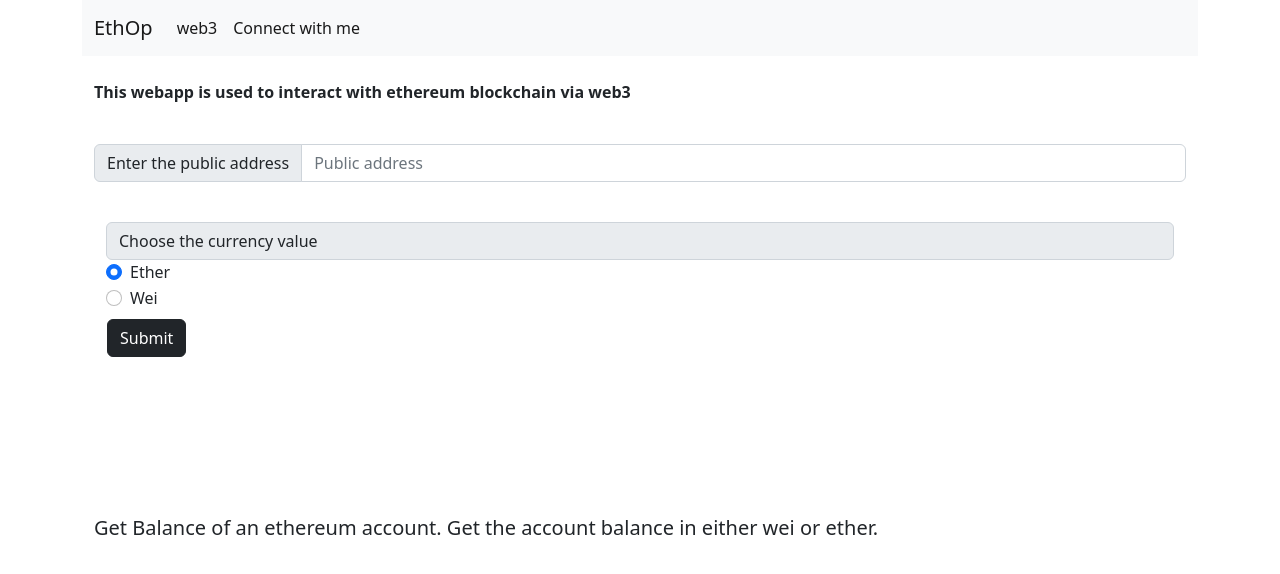
After one commit to dhananjaypai08/EthOp, a Django app: page /checkbalance in a window 1280 px wide. The commit adds this page. Shown: the top 574 px of the page. Run offline with Django 4.2, Linux system fonts and the light colour scheme.

Commit message:
checkbalance

```diff
--- a/ethapp/urls.py
+++ b/ethapp/urls.py
@@ -5,4 +5,5 @@ from ethapp import views
 urlpatterns = [
     path('', views.home, name='home'),
     path('blocklookup', views.blocklookup, name='blocklookup'),
+    path('checkbalance', views.getBalance, name='getBalance'),
 ]
--- a/ethapp/views.py
+++ b/ethapp/views.py
@@ -3,9 +3,9 @@ from django.shortcuts import render
 import eth_tester
 from web3 import Web3
 import json
+from decouple import config
 
-
-web3 = Web3(Web3.HTTPProvider('https://mainnet.infura.io/v3/17f47a2bd9d44d81b5c002e6b6fbb045'))
+web3 = Web3(Web3.HTTPProvider(f'https://mainnet.infura.io/v3/{str(config("NODEKEY"))}'))
 # Create your views here.
 
 
@@ -61,3 +61,21 @@ def blocklookup(request):
         print(msg)
 
     return render(request, 'lookup.html',msg)
+
+def getBalance(request):
+    """ find the amount of ether owned by an account."""
+    msg = {}
+    msg['signal'] = -1
+    if request.method=='POST':
+        address = request.POST.get('publicaddress')
+        ans = request.POST.get('exampleRadios')
+        try:
+            balance = web3.eth.get_balance(address)
+            if ans=='eth':
+                balance = web3.fromWei(balance, 'ether')
+            msg['signal'] = 1
+            msg['balance'] = balance
+        except:
+            msg['signal'] = 0
+            msg['msg'] = "PUBLIC ADDRESS NOT FOUND"
+    return render(request, 'checkbalance.html',msg)
--- a/ethproject/settings.py
+++ b/ethproject/settings.py
@@ -38,6 +38,8 @@ INSTALLED_APPS = [
     'django.contrib.sessions',
     'django.contrib.messages',
     'django.contrib.staticfiles',
+    'ethapp',
+    'rest_framework',
 ]
 
 MIDDLEWARE = [
--- a/ethproject/urls.py
+++ b/ethproject/urls.py
@@ -15,8 +15,9 @@ Including another URLconf
 """
 from django.contrib import admin
 from django.urls import path, include
+import rest_framework
 
 urlpatterns = [
     path('admin/', admin.site.urls),
-    path('', include('ethapp.urls'))
+    path('', include('ethapp.urls')),
 ]
--- /dev/null
+++ b/templates/checkbalance.html
@@ -0,0 +1,99 @@
+<!doctype html>
+<html lang="en">
+  <head>
+    <meta charset="utf-8">
+    <meta name="viewport" content="width=device-width, initial-scale=1">
+    <title>Get Balance</title>
+    <link href="https://cdn.jsdelivr.net/npm/bootstrap@5.2.0-beta1/dist/css/bootstrap.min.css" rel="stylesheet" integrity="sha384-0evHe/X+R7YkIZDRvuzKMRqM+OrBnVFBL6DOitfPri4tjfHxaWutUpFmBp4vmVor" crossorigin="anonymous">
+  </head>
+  <body>
+    <div class="container">
+        <nav class="navbar navbar-expand-lg bg-light">
+            <div class="container-fluid">
+              <a class="navbar-brand" href="/">EthOp</a>
+
+              <div class="collapse navbar-collapse" id="navbarSupportedContent">
+                <ul class="navbar-nav me-auto mb-2 mb-lg-0">
+                  <li class="nav-item">
+                    <a class="nav-link active" aria-current="page" href="https://pypi.org/project/web3/">web3</a>
+                  </li>
+                  <li class="nav-item">
+                    <a class="nav-link active" href="https://www.linkedin.com/in/dhananjay-pai">Connect with me</a>
+                  </li>
+                </ul>
+              </div>
+            </div>
+          </nav>
+         <br>
+         <div class="container">
+         <p class="fw-semibold">This webapp is used to interact with ethereum blockchain via web3</p>
+         </div>
+
+        <br>
+
+
+         <div class="container">
+            <div class="container">
+                {% if signal == 1%}
+                <svg xmlns="http://www.w3.org/2000/svg" style="display: none;">
+                    <symbol id="info-fill" fill="currentColor" viewBox="0 0 16 16">
+                      <path d="M8 16A8 8 0 1 0 8 0a8 8 0 0 0 0 16zm.93-9.412-1 4.705c-.07.34.029.533.304.533.194 0 .487-.07.686-.246l-.088.416c-.287.346-.92.598-1.465.598-.703 0-1.002-.422-.808-1.319l.738-3.468c.064-.293.006-.399-.287-.47l-.451-.081.082-.381 2.29-.287zM8 5.5a1 1 0 1 1 0-2 1 1 0 0 1 0 2z"/>
+                    </symbol>
+                  </svg>
+                  <div class="alert alert-success d-flex align-items-center" role="success">
+                    <svg class="bi flex-shrink-0 me-2" width="24" height="24" role="img" aria-label="Success:"><use xlink:href="#info-fill"/></svg>
+                    <div>
+                      Data generated successfully!
+                    </div>
+                  </div>
+                  <p>The account balance for the mentioned account is <mark>{{balance}}</mark> .</p>
+                {% elif signal == 0 %}
+                <div class="alert alert-danger" role="alert">
+                    {{msg}}
+                    <p>Please Enter the correct public address.</p>
+                  </div>
+
+                {% endif %}
+            </div>
+             <form method="POST" action="/checkbalance">  {% csrf_token %}
+                <div class="input-group mb-3">
+                    <span class="input-group-text" id="basic-addon2">Enter the public address</span>
+                    <input name="publicaddress" type="text" class="form-control" placeholder="Public address" aria-label="Block address" aria-describedby="basic-addon2" required=True>
+                  </div>
+                <br>
+                  <div class="container">
+                <span class="input-group-text" id="basic-addon2">Choose the currency value</span>
+                <div class="form-check">
+                    <input class="form-check-input" type="radio" name="exampleRadios" id="exampleRadios1" value="eth" checked>
+                    <label class="form-check-label" for="exampleRadios1">
+                      Ether
+                    </label>
+                  </div>
+                  <div class="form-check">
+                    <input class="form-check-input" type="radio" name="exampleRadios" id="exampleRadios2" value="wei">
+                    <label class="form-check-label" for="exampleRadios2">
+                      Wei
+                    </label>
+                  </div>
+                </div>
+
+                  <div class="btn">
+                  <button type="submit" class="btn btn-dark">Submit</button>
+                  </div>
+
+             </form>
+         </div>
+
+        <div class="container">
+          <div style="position: relative; width: 800px; height: 200px; align: bottom;">
+          <div style="position: absolute; bottom: 5px;">
+            <p class="lead">
+              Get Balance of an ethereum account. Get the account balance in either wei or ether.
+            </p>
+          </div>
+        </div>
+        </div>
+
+    <script src="https://cdn.jsdelivr.net/npm/bootstrap@5.2.0-beta1/dist/js/bootstrap.bundle.min.js" integrity="sha384-pprn3073KE6tl6bjs2QrFaJGz5/SUsLqktiwsUTF55Jfv3qYSDhgCecCxMW52nD2" crossorigin="anonymous"></script>
+  </body>
+</html>
```
Also changed, not shown: templates/index.html (+7 -0 lines), db.sqlite3, 1 other file.
